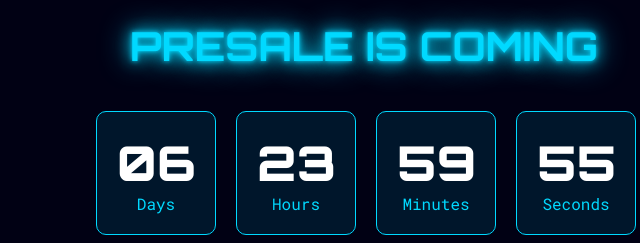
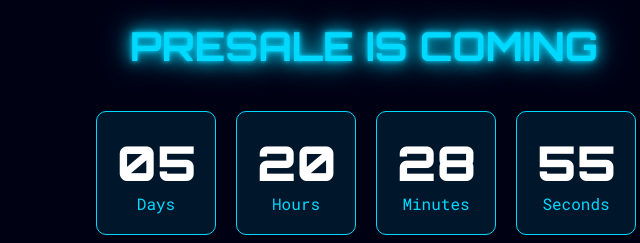
Before and after one commit to blueline742/BBSOL, a plain HTML site: page index.html in a window 1280 px wide. Shown: the part 900-1143 px from the top of the page, 274-914 px from the left. Drawn offline with Linux system fonts and the light colour scheme.

Commit message:
Updated Timed

```diff
--- a/index.html
+++ b/index.html
@@ -599,7 +599,6 @@
             <h2 class="section-title">INTERACTIVE ROADMAP</h2>
             <div class="roadmap-wrapper">
                 <svg id="roadmap-svg" viewBox="0 0 500 500">
-                    <!-- Traces -->
                     <path id="trace-1" class="trace" d="M 250,50 L 250,150" />
                     <path id="trace-2" class="trace" d="M 250,150 L 100,250" />
                     <path id="trace-3" class="trace" d="M 250,150 L 400,250" />
@@ -607,7 +606,6 @@
                     <path id="trace-5" class="trace" d="M 400,250 L 400,350" />
                     <path id="trace-6" class="trace" d="M 100,350 L 250,450" />
                     <path id="trace-7" class="trace" d="M 400,350 L 250,450" />
-                    <!-- Nodes -->
                     <g class="node-group" data-phase="1">
                         <circle class="node" cx="250" cy="50" r="25"/>
                         <text class="node-label" x="250" y="55">P1</text>
@@ -665,7 +663,7 @@
         <section id="tokenomics" class="section container">
              <h2 class="section-title">TOKENOMICS</h2>
              <div class="info-grid">
-                <div class="info-card hidden">
+                 <div class="info-card hidden">
                     <h3>Presale Goal</h3>
                     <p><strong>100 - 150 SOL</strong><br>This range ensures we have the liquidity for a powerful launch while giving early supporters a solid entry point.</p>
                 </div>
@@ -820,7 +818,7 @@
             for (let a = 0; a < particlesArray.length; a++) {
                 for (let b = a; b < particlesArray.length; b++) {
                     let distance = ((particlesArray[a].x - particlesArray[b].x) * (particlesArray[a].x - particlesArray[b].x)) +
-                                   ((particlesArray[a].y - particlesArray[b].y) * (particlesArray[a].y - particlesArray[b].y));
+                                     ((particlesArray[a].y - particlesArray[b].y) * (particlesArray[a].y - particlesArray[b].y));
                     if (distance < (canvas.width / 7) * (canvas.height / 7)) {
                         opacityValue = 1 - (distance / 20000);
                         ctx.strokeStyle = `rgba(0, 255, 155, ${opacityValue})`;
@@ -864,8 +862,8 @@
 
 
         // --- PRESALE COUNTDOWN ---
-        const countdownDate = new Date();
-        countdownDate.setDate(countdownDate.getDate() + 7);
+        // Set the date we're counting down to
+        const countdownDate = new Date("July 24, 2025 20:15:10").getTime();
 
         const daysEl = document.getElementById('days');
         const hoursEl = document.getElementById('hours');
@@ -873,22 +871,28 @@
         const secondsEl = document.getElementById('seconds');
 
         const countdownInterval = setInterval(() => {
+            // Get today's date and time
             const now = new Date().getTime();
+
+            // Find the distance between now and the count down date
             const distance = countdownDate - now;
 
+            // Time calculations for days, hours, minutes and seconds
             const days = Math.floor(distance / (1000 * 60 * 60 * 24));
             const hours = Math.floor((distance % (1000 * 60 * 60 * 24)) / (1000 * 60 * 60));
             const minutes = Math.floor((distance % (1000 * 60 * 60)) / (1000 * 60));
             const seconds = Math.floor((distance % (1000 * 60)) / 1000);
 
+            // Output the result in the corresponding elements
             daysEl.innerText = days < 10 ? '0' + days : days;
             hoursEl.innerText = hours < 10 ? '0' + hours : hours;
             minutesEl.innerText = minutes < 10 ? '0' + minutes : minutes;
             secondsEl.innerText = seconds < 10 ? '0' + seconds : seconds;
 
+            // If the count down is over, write some text
             if (distance < 0) {
                 clearInterval(countdownInterval);
-                document.getElementById('countdown').innerHTML = "<h2>PRESALE IS LIVE!</h2>";
+                document.getElementById('countdown').innerHTML = "<h2 class='section-title'>PRESALE IS LIVE!</h2>";
             }
         }, 1000);
 
```
